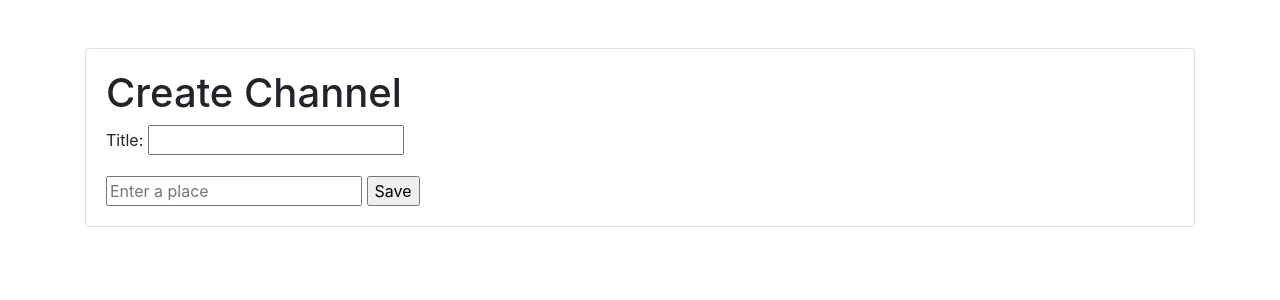
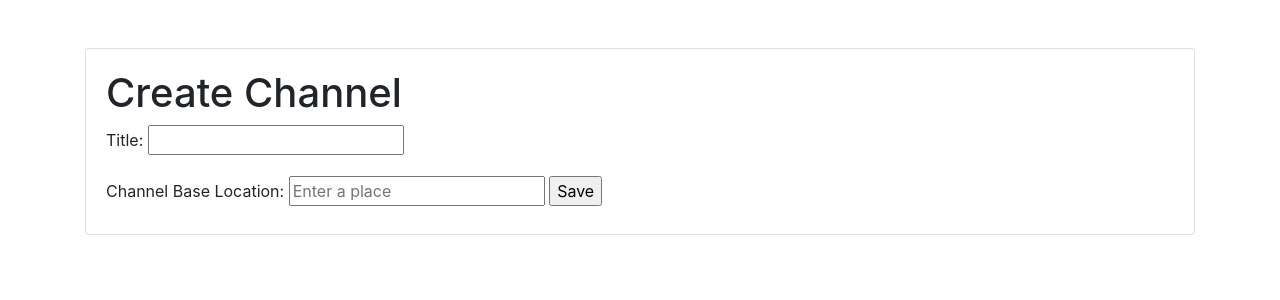
Before and after one commit to lg08/getTogether, a Django app: page /channels/create/ in a window 1280 px wide. Shown: the part 56-356 px from the top of the page. Run offline with Django 3.2, Linux system fonts and the light colour scheme; a user stored in the database is signed in; parts of the project's set-up code (start-up, migrations or seed data) failed here and were passed over; some libraries are stand-ins or nearby versions.

Commit message:
minor ui fixes to create channel page

```diff
--- a/channels/templates/channels/channel_form.html
+++ b/channels/templates/channels/channel_form.html
@@ -56,7 +56,10 @@
                 <form method="post">
                     {% csrf_token %}
                     {{ form.as_p }}
-                      <input type="text" id="autocomplete" placeholder="Enter a place"/>
+                      <label>
+                        Channel Base Location:
+                        <input type="text" id="autocomplete" placeholder="Enter a place"/>
+                      </label>
                       <input type="hidden" id="channellocation" name="channellocation" value="this is channel location from html" />
                     <input type="submit" value="Save">
                 </form>
```
